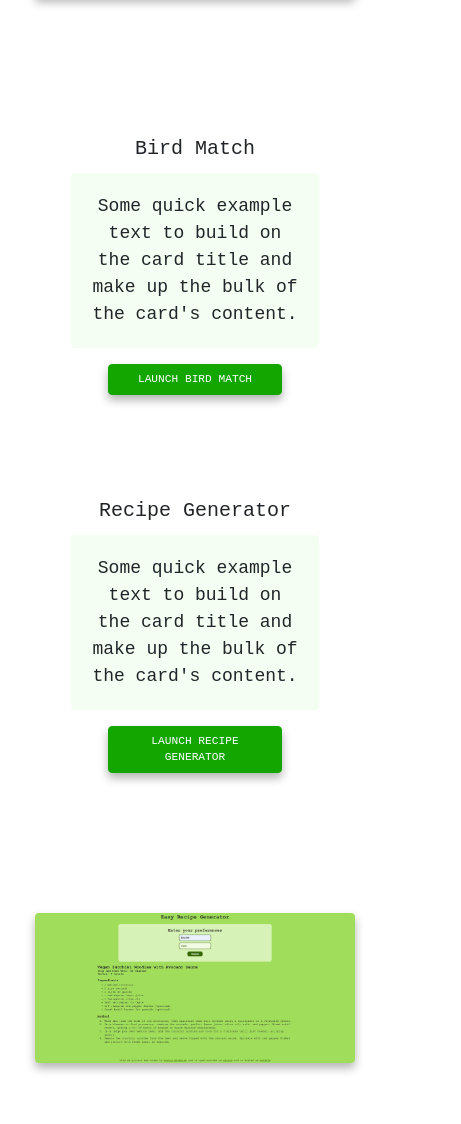
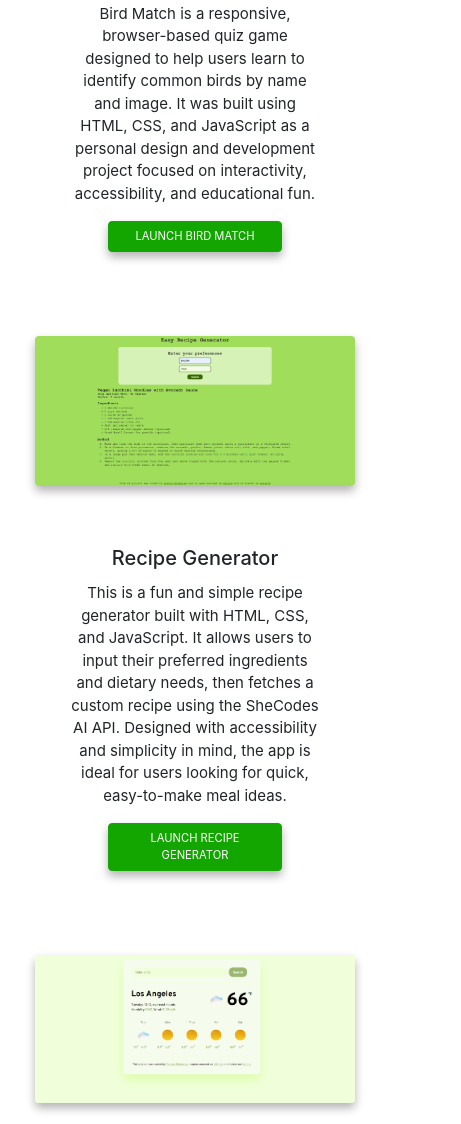
Before and after one commit to peytonbighorse/my-portfolio, a plain HTML site: page index.html in a window 390 px wide. Shown: the part 876-2000 px from the top of the page, 461 px wide, since content can reach past the window. Drawn offline with nearby package versions, Linux system fonts and the light colour scheme.

Commit message:
Added descriptions and about me section. Updated css for mobile responsiveness

```diff
--- a/index.html
+++ b/index.html
@@ -82,8 +82,11 @@
             <div class="card-body">
               <h5 class="card-title">Bird Match</h5>
               <p class="card-text">
-                Some quick example text to build on the card title and make up
-                the bulk of the card's content.
+                Bird Match is a responsive, browser-based quiz game designed to
+                help users learn to identify common birds by name and image. It
+                was built using HTML, CSS, and JavaScript as a personal design
+                and development project focused on interactivity, accessibility,
+                and educational fun.
               </p>
               <a
                 href="https://birdmatch.netlify.app/"
@@ -96,7 +99,7 @@
         </div>
       </div>
       <!--Recipe Generator-->
-      <div class="row mt-4">
+      <div class="row mt-4 recipe-container">
         <!--Card-->
         <div class="col-md-6 custom-card-container">
           <div
@@ -106,8 +109,12 @@
             <div class="card-body text-center">
               <h5 class="card-title">Recipe Generator</h5>
               <p class="card-text">
-                Some quick example text to build on the card title and make up
-                the bulk of the card's content.
+                This is a fun and simple recipe generator built with HTML, CSS,
+                and JavaScript. It allows users to input their preferred
+                ingredients and dietary needs, then fetches a custom recipe
+                using the SheCodes AI API. Designed with accessibility and
+                simplicity in mind, the app is ideal for users looking for
+                quick, easy-to-make meal ideas.
               </p>
               <a
                 href="https://60minuterecipes.netlify.app/"
@@ -129,6 +136,46 @@
           </div>
         </div>
       </div>
+
+      <!--Small screen Recipe Generator-->
+      <div class="row mt-4 recipe-container-small">
+        <!--Image-->
+        <div class="col-md-6">
+          <div class="img-container rounded">
+            <img
+              src="images/recipe-generator.png"
+              class="img-fluid rounded"
+              alt="..."
+            />
+          </div>
+        </div>
+        <!--Card-->
+        <div class="col-md-6 custom-card-container">
+          <div
+            class="card text-center"
+            style="width: 18rem; border: none; margin: 0 auto"
+          >
+            <div class="card-body text-center">
+              <h5 class="card-title">Recipe Generator</h5>
+              <p class="card-text">
+                This is a fun and simple recipe generator built with HTML, CSS,
+                and JavaScript. It allows users to input their preferred
+                ingredients and dietary needs, then fetches a custom recipe
+                using the SheCodes AI API. Designed with accessibility and
+                simplicity in mind, the app is ideal for users looking for
+                quick, easy-to-make meal ideas.
+              </p>
+              <a
+                href="https://60minuterecipes.netlify.app/"
+                target="_blank"
+                class="btn btn-green"
+                >Launch Recipe Generator</a
+              >
+            </div>
+          </div>
+        </div>
+      </div>
+
       <!--Weather App-->
       <div class="row mt-4">
         <!--Image-->
@@ -150,8 +197,12 @@
             <div class="card-body text-center">
               <h5 class="card-title">Weather App</h5>
               <p class="card-text">
-                Some quick example text to build on the card title and make up
-                the bulk of the card's content.
+                This is a simple, responsive weather forecast app built using
+                HTML, CSS, and JavaScript. It was developed as part of the
+                SheCodes workshop series to practice working with APIs,
+                JavaScript DOM manipulation, and layout design. The app fetches
+                and displays current weather conditions and a 5-day forecast for
+                any city entered by the user.
               </p>
               <a
                 href="https://my-she-codes-weather-app.netlify.app/"
--- a/styles.css
+++ b/styles.css
@@ -4,11 +4,22 @@
   --box-shadow: 0 5px 10px rgba(0, 0, 0, 0.3);
 }
 
-body {
-  margin: 10px auto;
-  max-width: 800px;
-  font-family: monospace;
-  overflow-y: scroll;
+.recipe-container-small {
+  display: none;
+}
+@media (max-width: 767px) {
+  .recipe-container {
+    display: none;
+  }
+  .recipe-container-small {
+    display: block;
+  }
+  .img-container {
+    height: fit-content;
+  }
+  .img-container img {
+    margin: 0 !important;
+  }
 }
 
 h1,
@@ -32,10 +43,8 @@ h3 {
 }
 
 p {
-  background: var(--secondary-color);
-  padding: 20px;
   border-radius: 4px;
-  font-size: 18px;
+  font-size: 15px;
   line-height: 1.5;
   text-align: center;
 }
@@ -75,13 +84,9 @@ p {
   display: block;
 }
 
-.about-paragraphs {
-  display: flex;
-  margin: 30px 0;
-}
-
 .about-paragraphs p {
-  margin: 10px;
+  margin: 50px;
+  text-align: center;
 }
 
 .email-link {
```
Also changed, not shown: about.html (+8 -11 lines).
